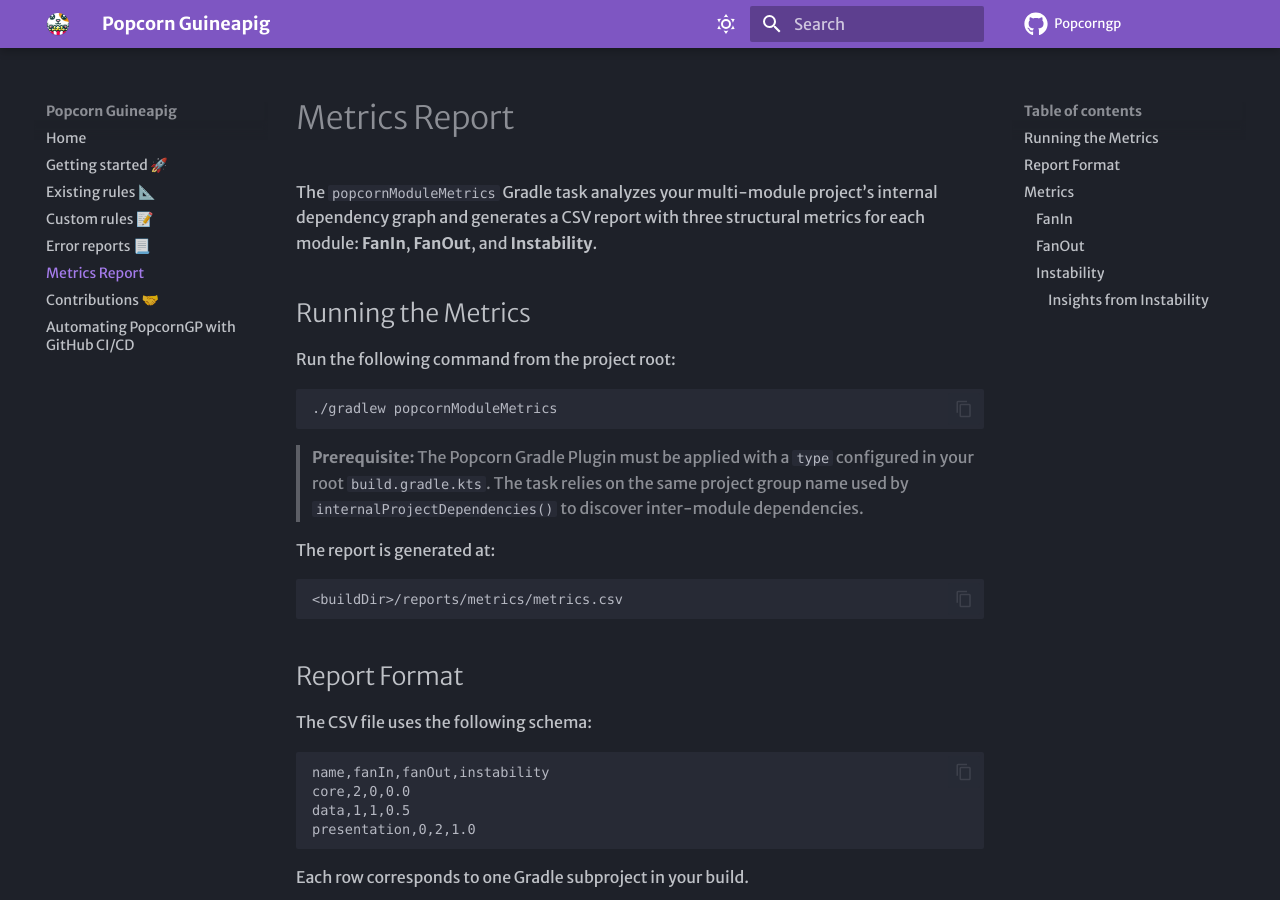
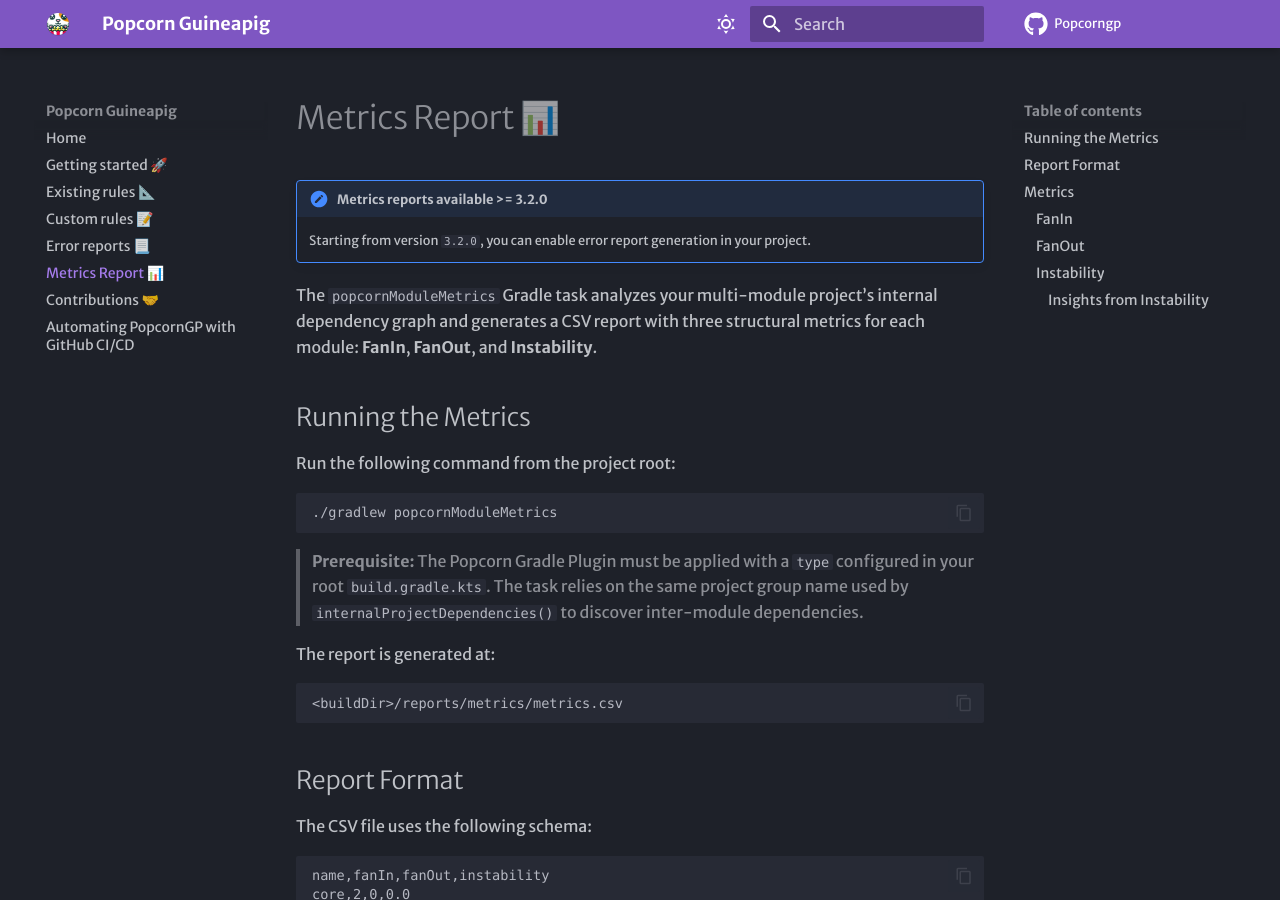
Before and after one commit to CodandoTV/popcorn-guineapig, an MkDocs documentation site: the page built from docs/5-metrics-report.md, in a window 1280 px wide and 900 px high. Built offline with MkDocs 1.6.1 and Material for MkDocs 9.7.7, drawn with Linux system fonts in a browser that asks for light colours; some web fonts are replaced; comment, search, counter and statistics services are not loaded.

Commit message:
Update metrics report with version note and enhanced title

```diff
--- a/docs/5-metrics-report.md
+++ b/docs/5-metrics-report.md
@@ -1,4 +1,8 @@
-# Metrics Report
+# Metrics Report 📊
+
+!!!note "Metrics reports available >= 3.2.0"
+    Starting from version `3.2.0`, you can enable error report generation in your project.
+
 
 The `popcornModuleMetrics` Gradle task analyzes your multi-module project's internal dependency graph and generates a CSV report with three structural metrics for each module: **FanIn**, **FanOut**, and **Instability**.
 
```
